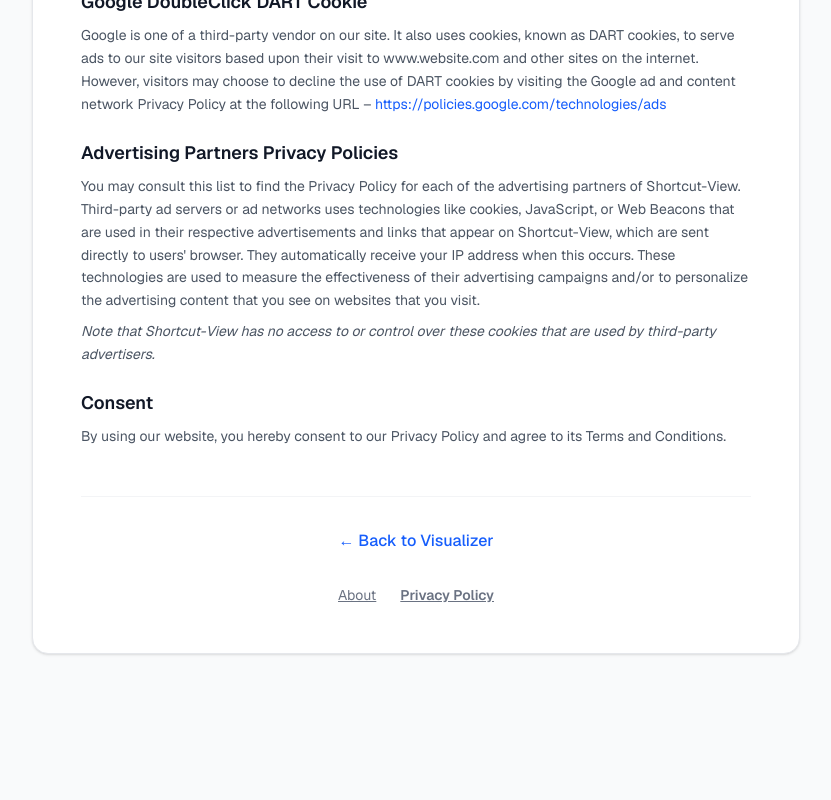
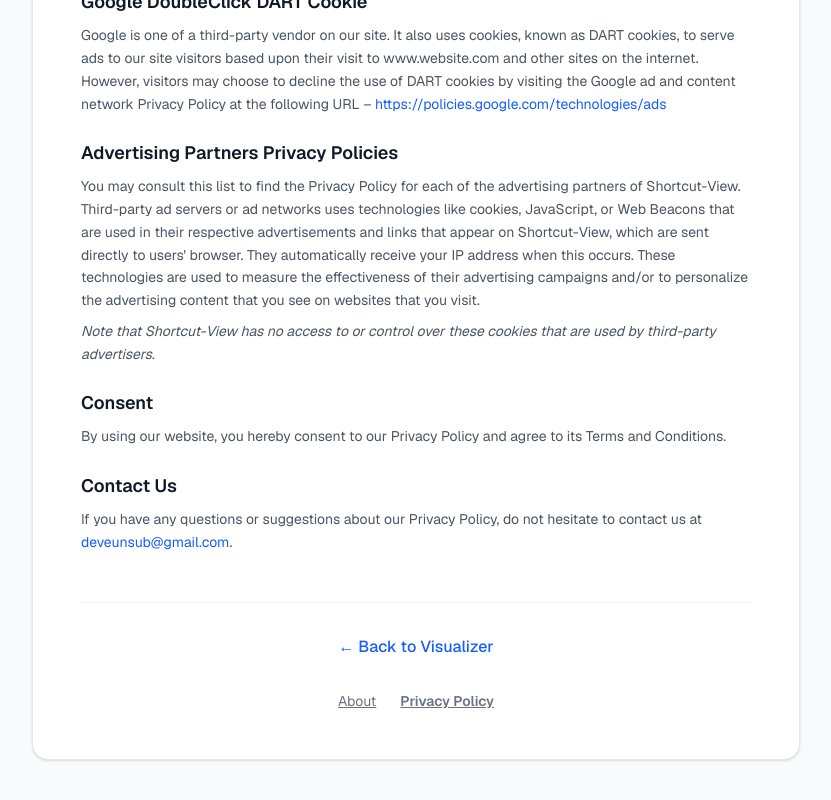
Before and after one commit to eun-day/shortcut-view, a Next.js app: page /privacy in a window 1280 px wide. Shown: the part 663-1463 px from the top of the page, without its empty margins (224-1055 px from the left). Before the commit the page ends 1381 px from the top, so only its background shows below. Built offline with nearby package versions, Linux system fonts and the light colour scheme.

Commit message:
policy 페이지에 contact us 섹션 추가

```diff
--- a/app/privacy/page.tsx
+++ b/app/privacy/page.tsx
@@ -54,6 +54,13 @@ export default function PrivacyPolicy() {
               By using our website, you hereby consent to our Privacy Policy and agree to its Terms and Conditions.
             </p>
           </section>
+
+          <section>
+            <h2 className="text-lg font-semibold text-[#111827] mb-2">Contact Us</h2>
+            <p>
+              If you have any questions or suggestions about our Privacy Policy, do not hesitate to contact us at <a href="mailto:deveunsub@gmail.com" className="text-blue-600 hover:underline">deveunsub@gmail.com</a>.
+            </p>
+          </section>
         </div>
 
         <div className="mt-12 pt-8 border-t border-gray-100 text-center flex flex-col items-center gap-4">
```
